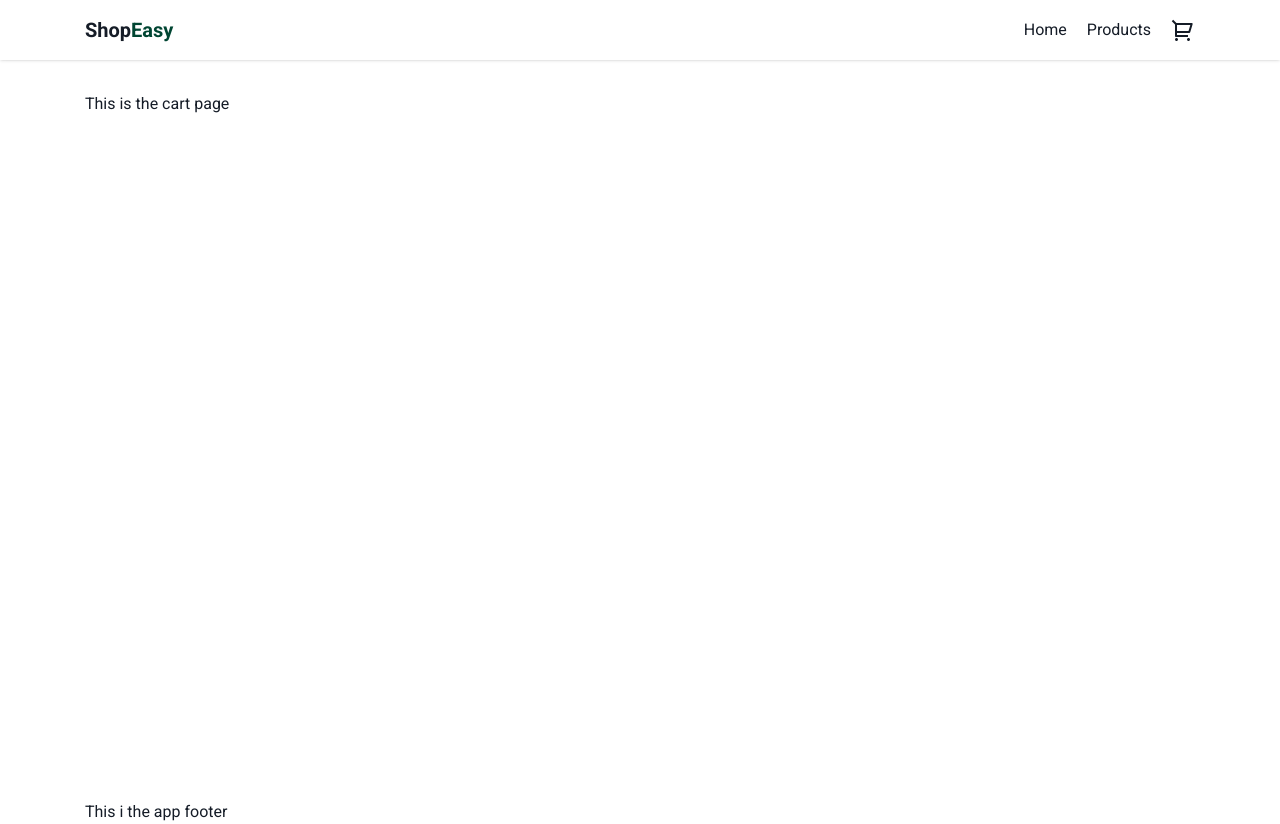
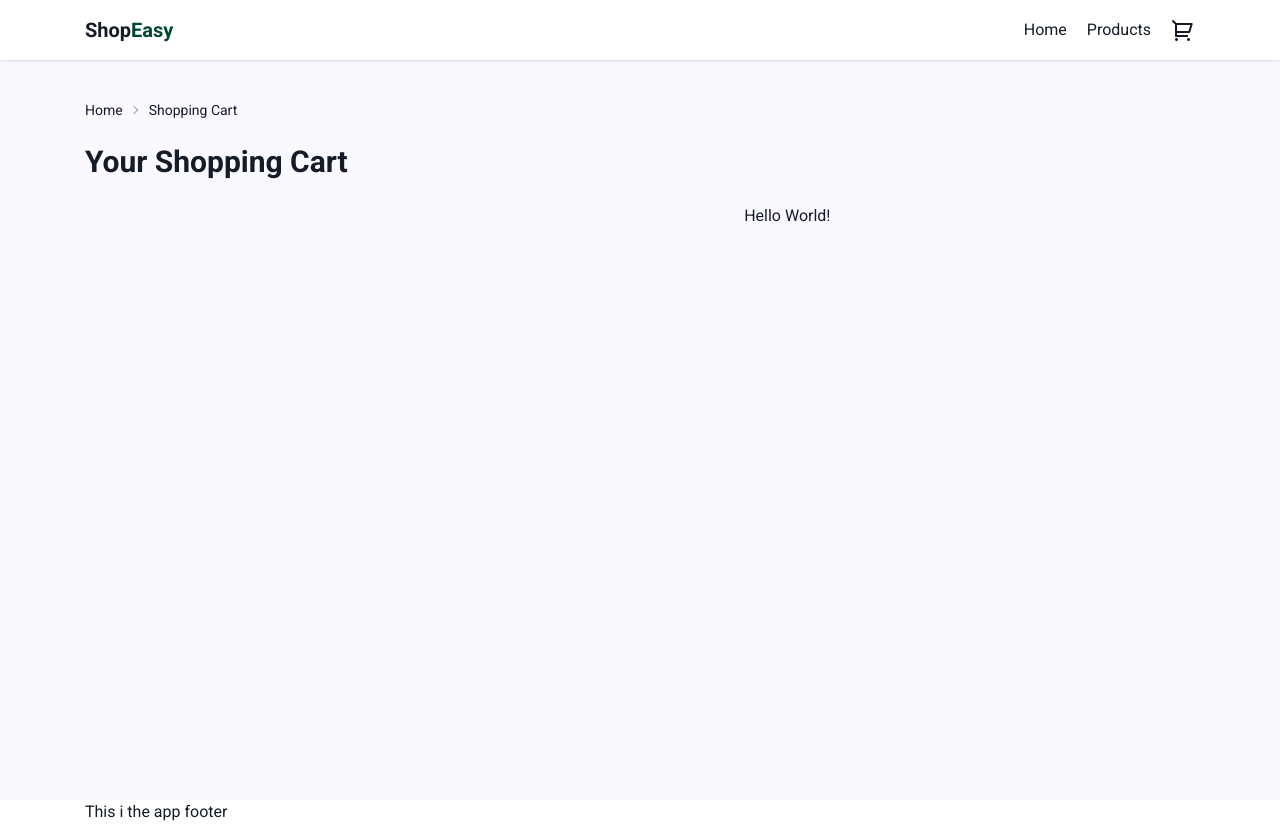
Before and after one commit to ayoub-jabiri/shop-easy, a Next.js app: page /cart in a window 1280 px wide. Built offline with nearby package versions, Linux system fonts and the light colour scheme.

Commit message:
Finished setting up the cart page and rendering the cart projects

```diff
--- /dev/null
+++ b/app/_components/cart/CartItems.tsx
@@ -0,0 +1,37 @@
+"use client";
+import { Product } from "@/app/_types/Products";
+import Image from "next/image";
+
+interface CardItemsProps {
+    cartItems: Product[];
+}
+
+export default function CartItems({ cartItems }: CardItemsProps) {
+    console.log(cartItems);
+
+    return (
+        <div className="flex flex-col gap-5">
+            {cartItems.map((item: Product) => (
+                <div
+                    key={item.id}
+                    className="card bg-base-100 w-full shadow-sm p-4 rounded-none grid grid-cols-12 gap-3"
+                >
+                    <div className="col-span-2">
+                        <Image
+                            src={item.image}
+                            alt={item.title}
+                            width={70}
+                            height={70}
+                            className="bg-(--background-color) p-2"
+                        />
+                    </div>
+                    <div className="col-span-9">
+                        <h2 className="font-bold mb-2">{item.title}</h2>
+                        <h2 className="text-sm mb-2">{item.category}</h2>
+                        <h2 className="text-sm font-bold">{item.price} $</h2>
+                    </div>
+                </div>
+            ))}
+        </div>
+    );
+}
--- /dev/null
+++ b/app/_components/cart/OrderSummary.tsx
@@ -0,0 +1,7 @@
+export default function OrderSummary() {
+    return (
+        <div>
+            <h1>Hello World!</h1>
+        </div>
+    );
+}
--- a/app/cart/page.tsx
+++ b/app/cart/page.tsx
@@ -1,7 +1,37 @@
+"use client";
+import Link from "next/link";
+import CartItems from "../_components/cart/CartItems";
+import OrderSummary from "../_components/cart/OrderSummary";
+import { type CartContextType, useCartContext } from "../_context/CartContext";
+
 export default function Cart() {
+    const { cartData, setCartItems }: CartContextType = useCartContext();
+
     return (
-        <div className="container py-8">
-            <h1>This is the cart page</h1>
+        <div className="bg-(--background-color) py-8 min-h-[calc(100vh-60px)]">
+            <div className="container h-full">
+                <div className="breadcrumbs text-sm mb-4">
+                    <ul>
+                        <li>
+                            <Link href="/">Home</Link>
+                        </li>
+                        <li>
+                            <span className="inline-flex items-center gap-2 hover:no-underline cursor-default">
+                                Shopping Cart
+                            </span>
+                        </li>
+                    </ul>
+                </div>
+                <h1 className="text-3xl font-bold mb-6">Your Shopping Cart</h1>
+                <div className="grid grid-cols-12 gap-5">
+                    <div className="col-span-12 md:col-span-7">
+                        <CartItems cartItems={cartData.cartItems} />
+                    </div>
+                    <div className="col-span-12 md:col-span-5">
+                        <OrderSummary />
+                    </div>
+                </div>
+            </div>
         </div>
     );
 }
```
